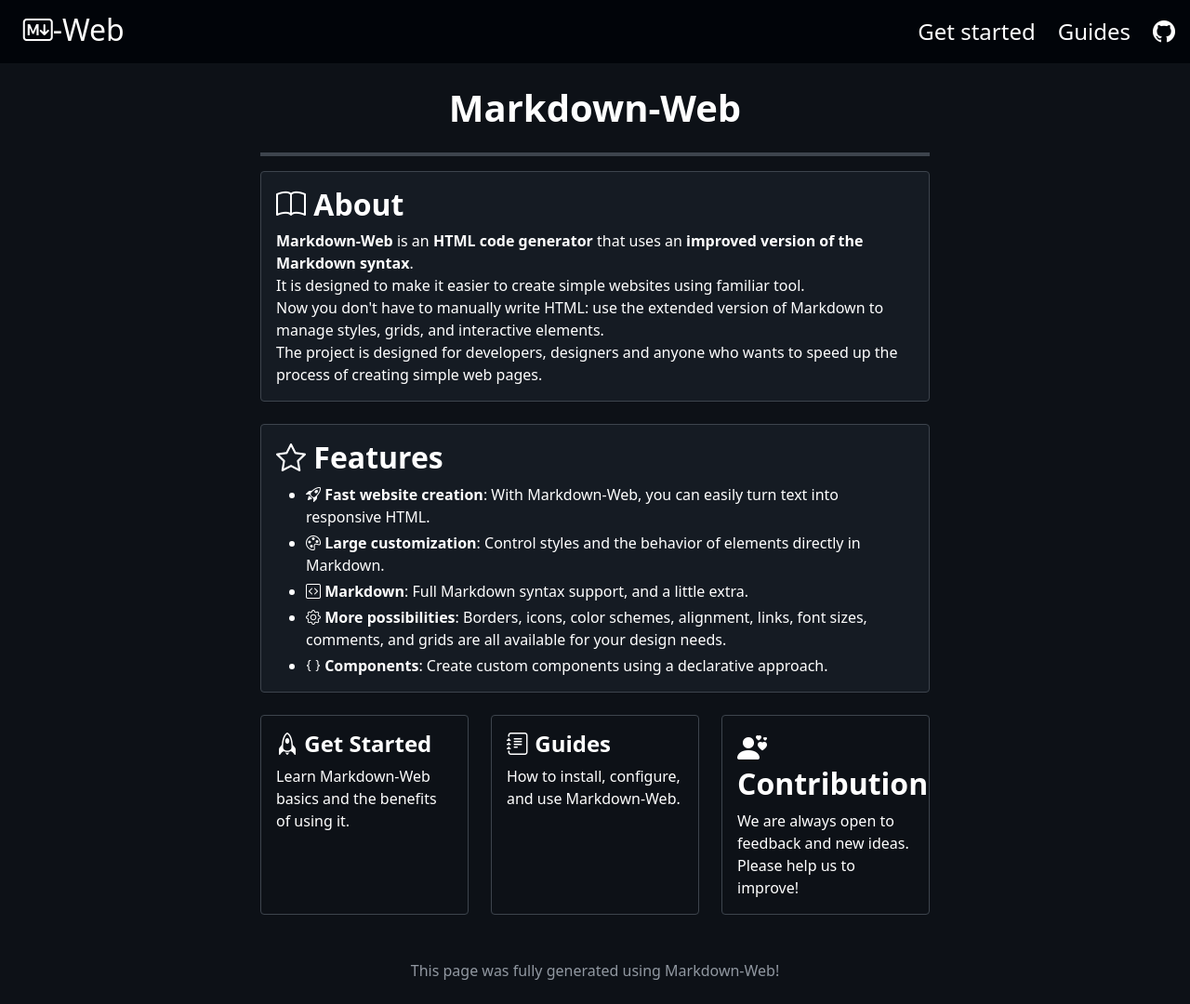
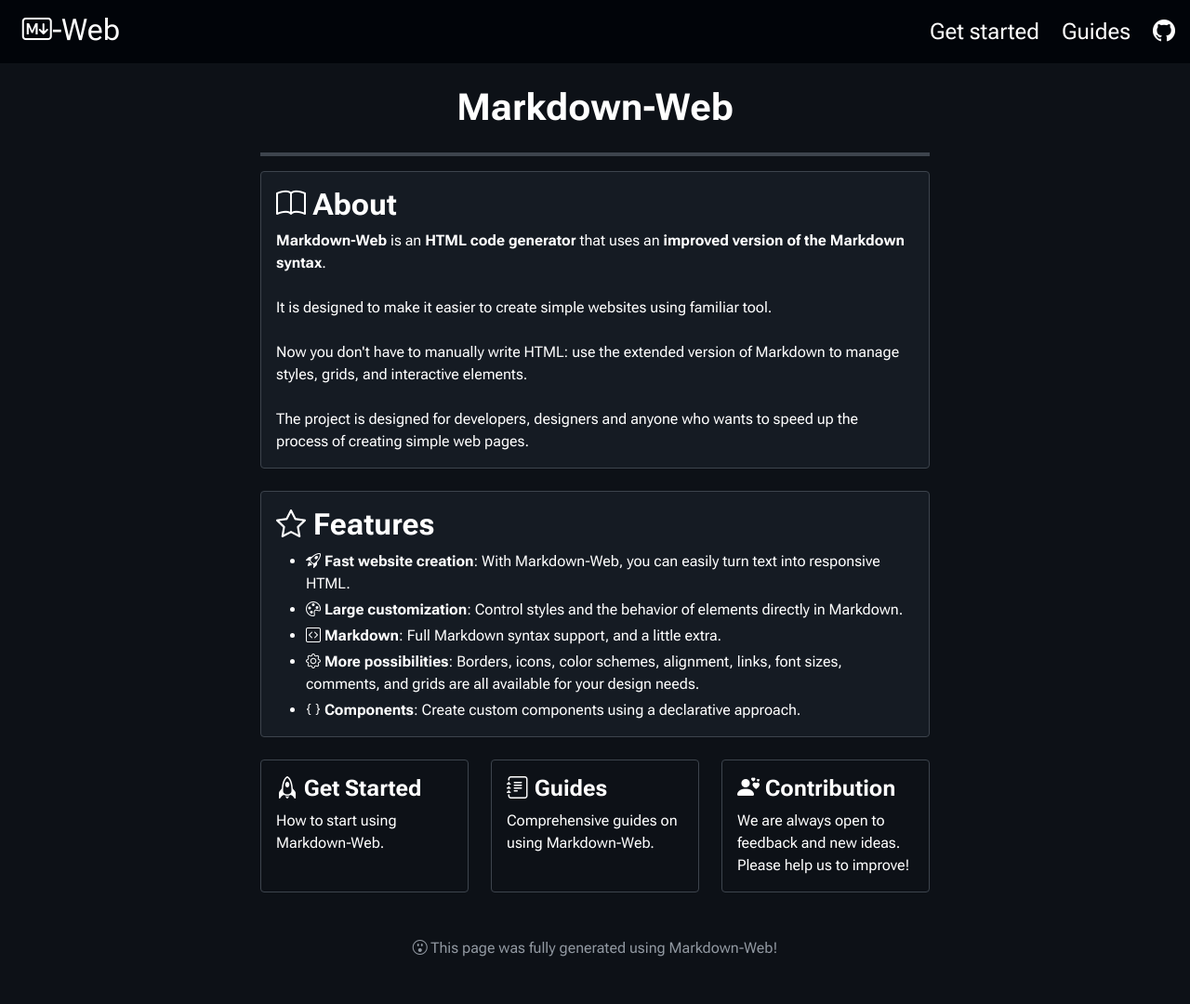
Before and after one commit to DangeL187/markdown-web.github.io, a plain HTML site: page index.html in a window 1280 px wide. Shown: the whole page at 93% size. After the commit the page ends 1056 px from the top, so only its background shows below. Drawn offline with nearby package versions, Linux system fonts and the light colour scheme.

Commit message:
Update index.html

```diff
--- a/index.html
+++ b/index.html
@@ -9,9 +9,12 @@
     <link href="https://cdn.jsdelivr.net/npm/bootstrap-icons/font/bootstrap-icons.css" rel="stylesheet">
     <!-- Prism CSS -->
     <link href="https://cdnjs.cloudflare.com/ajax/libs/prism/1.29.0/themes/prism-tomorrow.min.css" rel="stylesheet">
+    <!-- Fonts -->
+    <link href="https://fonts.googleapis.com/css2?family=Roboto+Flex:wght@100;400;700&display=swap" rel="stylesheet">
     <style>
         html, body {
             background-color: #0d1117;
+            font-family: Roboto Flex;
         }
 
         body * {
@@ -131,6 +134,18 @@
             background-color: #262c36;
         }
 
+        .bordered-3 {
+            border: 0px solid #4493f8;
+            border-left-width: 4px;
+            padding-left: 0.5rem;
+        }
+
+        .bordered-3-0 {
+            border: 0px solid transparent;
+            border-left-width: 4px;
+            padding-left: 0.5rem;
+        }
+
         .grid-with-scrollable-cols > * {
             overflow: auto;
         }
@@ -158,39 +173,46 @@
     </style>
 </head>
 <body class="text-white">
-<div class="grid-with-scrollable-cols "
+<div id="" class="grid-with-scrollable-cols "
      style="background-color: #010409;display: grid;grid-template-columns: auto auto ;position: sticky;top: 0;z-index: 1020;">
-    <div class="fs-2 p-2 " style="display: grid;justify-content: flex-start;">
-        <p>  <a class="a-1" href=""><i class="bi bi-markdown" style="margin-right: -0.5rem;"></i>-Web</a></p>
+    <div id="" class="fs-2 p-2 " style="display: grid;justify-content: flex-start;">
+        <p>  <a class="a-1" href="https://dangel187.github.io/markdown-web.github.io/"><i class="bi bi-markdown"
+                                                                                          style="margin-right: -0.5rem;"></i>-Web</a>
+        </p>
     </div>
-    <div class="p-3 grid-with-scrollable-cols gap-4 fs-4 "
+    <div id="" class="p-3 grid-with-scrollable-cols gap-4 fs-4 "
          style="display: grid;align-items: center;display: grid;justify-content: flex-end;display: grid;grid-template-columns: auto auto auto ;">
-        <p><a class="a-1" href="">Get started</a></p>
-        <p><a class="a-1" href="">Guides</a></p>
-        <p><a class="a-1" href=""><i class="bi bi-github" style="margin-right: -0.5rem;"></i></a></p>
+        <p><a class="a-1" href="/markdown-web.github.io/get-started">Get started</a></p>
+        <p><a class="a-1" href="/markdown-web.github.io/guides">Guides</a></p>
+        <p><a class="a-1" href="https://github.com/DangeL187/Markdown-Web"><i class="bi bi-github"
+                                                                              style="margin-right: -0.5rem;"></i></a>
+        </p>
     </div>
 </div>
-<div class="grid-with-scrollable-cols " style="display: grid;grid-template-columns: 1fr 3fr 1fr ;">
-    <div class="" style="">
+<div id="" class="grid-with-scrollable-cols " style="display: grid;grid-template-columns: 1fr 3fr 1fr ;">
+    <div id="" class="" style="">
         <p> </p>
     </div>
-    <div class="p-4 " style="">
-        <div class="" style="display: grid;justify-content: center;">
+    <div id="" class="p-4 " style="">
+        <div id="" class="" style="display: grid;justify-content: center;">
             <h1><strong>Markdown-Web</strong></h1>
         </div>
         <hr/>
-        <div class="p-3 bordered-1-0 " style="background-color: #151b23;">
+        <div id="" class="p-3 bordered-1-0 " style="background-color: #151b23;">
             <h2><i class="bi bi-book" style="margin-right: -0.5rem;"></i> <strong>About</strong></h2>
             <p><strong>Markdown-Web</strong> is an <strong>HTML code generator</strong> that uses an <strong>improved
-                version of the Markdown syntax</strong>.<br/>
-                It is designed to make it easier to create simple websites using familiar tool.<br/>
-                Now you don't have to manually write HTML: use the extended version of Markdown to manage styles, grids,
-                and interactive elements.<br/>
-                The project is designed for developers, designers and anyone who wants to speed up the process of
+                version of the Markdown syntax</strong>.</p>
+            <p>&nbsp;</p>
+            <p>It is designed to make it easier to create simple websites using familiar tool.</p>
+            <p>&nbsp;</p>
+            <p>Now you don't have to manually write HTML: use the extended version of Markdown to manage styles, grids,
+                and interactive elements.</p>
+            <p>&nbsp;</p>
+            <p>The project is designed for developers, designers and anyone who wants to speed up the process of
                 creating simple web pages.</p>
         </div>
         <p>&nbsp;</p>
-        <div class="p-3 bordered-1-0 " style="background-color: #151b23;">
+        <div id="" class="p-3 bordered-1-0 " style="background-color: #151b23;">
             <h2><i class="bi bi-star" style="margin-right: -0.5rem;"></i> <strong>Features</strong></h2>
             <ul>
                 <li><i class="bi bi-rocket-takeoff" style="margin-right: -0.5rem;"></i> <strong>Fast website
@@ -213,30 +235,30 @@
             <!---->
         </div>
         <p>&nbsp;</p>
-        <div class="grid-with-scrollable-cols gap-4 " style="display: grid;grid-template-columns: 1fr 1fr 1fr ;">
+        <div id="" class="grid-with-scrollable-cols gap-4 " style="display: grid;grid-template-columns: 1fr 1fr 1fr ;">
             <div>
-                <a class="a-0" href="">
-                    <div class="p-3 bordered-1 " style="height: 100%; ">
+                <a class="a-0" href="/markdown-web.github.io/get-started">
+                    <div id="" class="p-3 bordered-1 " style="height: 100%; ">
                         <h4><i class="bi bi-rocket" style="margin-right: -0.5rem;"></i> <strong>Get Started</strong>
                         </h4>
-                        <p>Learn Markdown-Web basics and the benefits of using it.</p>
+                        <p>How to start using Markdown-Web.</p>
                     </div>
                 </a>
             </div>
             <div>
-                <a class="a-0" href="">
-                    <div class="p-3 bordered-1 " style="height: 100%; ">
+                <a class="a-0" href="/markdown-web.github.io/guides">
+                    <div id="" class="p-3 bordered-1 " style="height: 100%; ">
                         <h4><i class="bi bi-journal-text" style="margin-right: -0.5rem;"></i> <strong>Guides</strong>
                         </h4>
-                        <p>How to install, configure, and use Markdown-Web.</p>
+                        <p>Comprehensive guides on using Markdown-Web.</p>
                     </div>
                 </a>
             </div>
             <div>
-                <a class="a-0" href="">
-                    <div class="p-3 bordered-1 " style="height: 100%; ">
-                        <h2><i class="bi bi-person-hearts" style="margin-right: -0.5rem;"></i>
-                            <strong>Contribution</strong></h2>
+                <a class="a-0" href="https://github.com/DangeL187/Markdown-Web/blob/main/CONTRIBUTING.md">
+                    <div id="" class="p-3 bordered-1 " style="height: 100%; ">
+                        <h4><i class="bi bi-person-hearts" style="margin-right: -0.5rem;"></i>
+                            <strong>Contribution</strong></h4>
                         <p>We are always open to feedback and new ideas.<br/>
                             Please help us to improve!</p>
                     </div>
@@ -245,8 +267,9 @@
         </div>
         <p>&nbsp;</p>
         <p>&nbsp;</p>
-        <div class="" style="color: #9198a1;text-align: center;">
-            <p>This page was fully generated using Markdown-Web!</p>
+        <div id="" class="" style="color: #9198a1;text-align: center;">
+            <p><i class="bi bi-emoji-surprise" style="margin-right: -0.5rem;"></i> This page was fully generated using
+                Markdown-Web!</p>
         </div>
     </div>
 </div>
```
Lines whose indentation alone changed are shown as unchanged.
